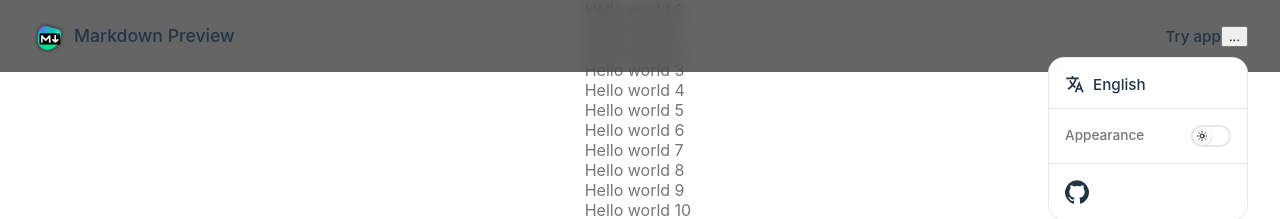
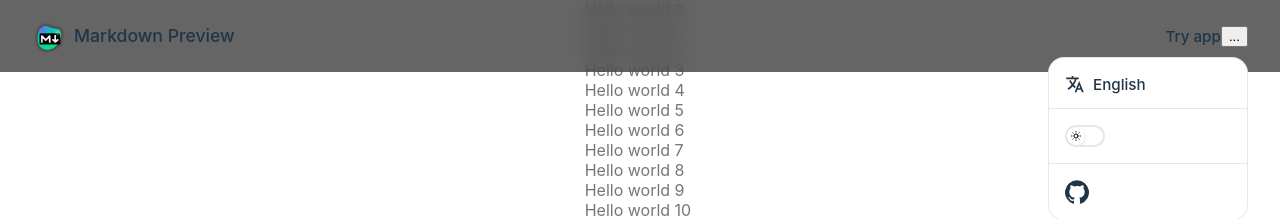
Before and after one commit to rundevs/rundev, a Next.js app: page / in a window 1280 px wide. Shown: the top 219 px of the page. Built offline with nearby package versions, Linux system fonts and the light colour scheme.

Commit message:
fix: unmounted component

```diff
--- a/components/Navbar/display/Appearance.jsx
+++ b/components/Navbar/display/Appearance.jsx
@@ -29,18 +29,17 @@ const Appearance = () => {
 
   return (
     <div className={style.appearance}>
-      <span>Appearance</span>
-      {mounted && <button
+      <button
         onClick={handleTheme}
         className={style.toggleTheme}
         role='button'
         aria-label='toggle darks mode'
-        aria-details={checkIfIsDark() ? 'dark' : 'light'}
+        aria-details={mounted && (checkIfIsDark() ? 'dark' : 'light') || 'dark'}
       >
         <span>
-          {checkIfIsDark() ? <Moon /> : <Sun />}
+          {mounted && (checkIfIsDark() ? <Moon /> : <Sun />) || <Moon />}
         </span>
-      </button>}
+      </button>
     </div>
   )
 }
```
